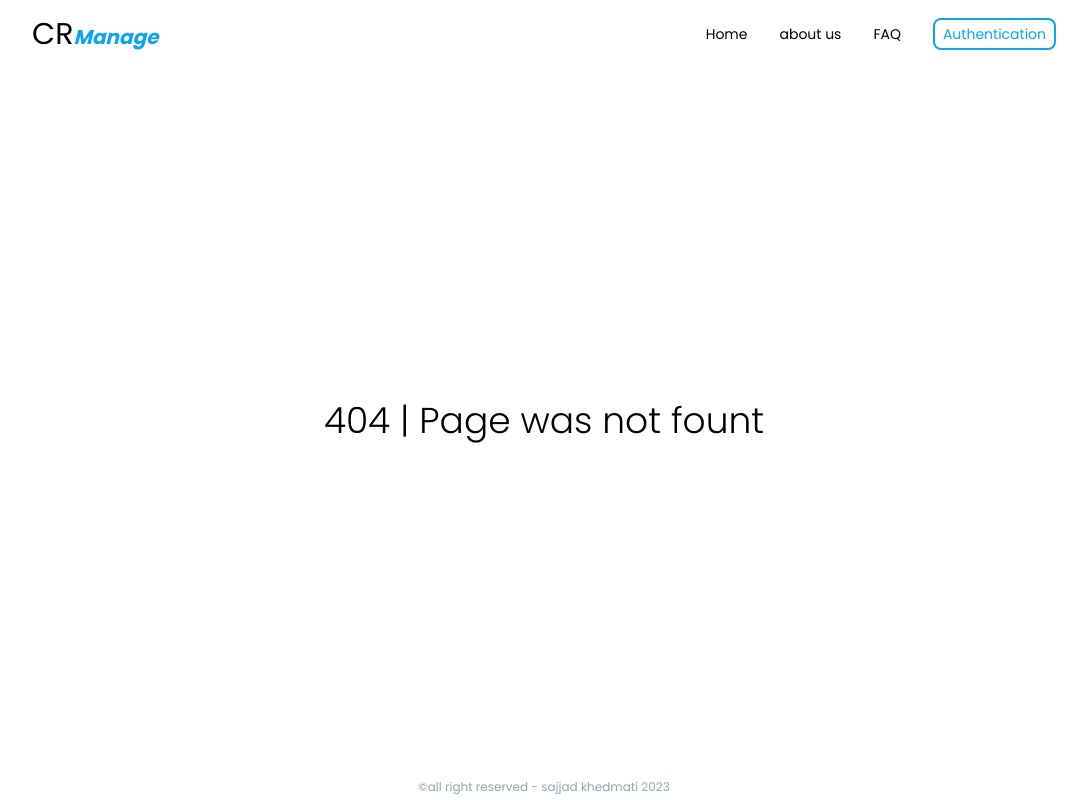
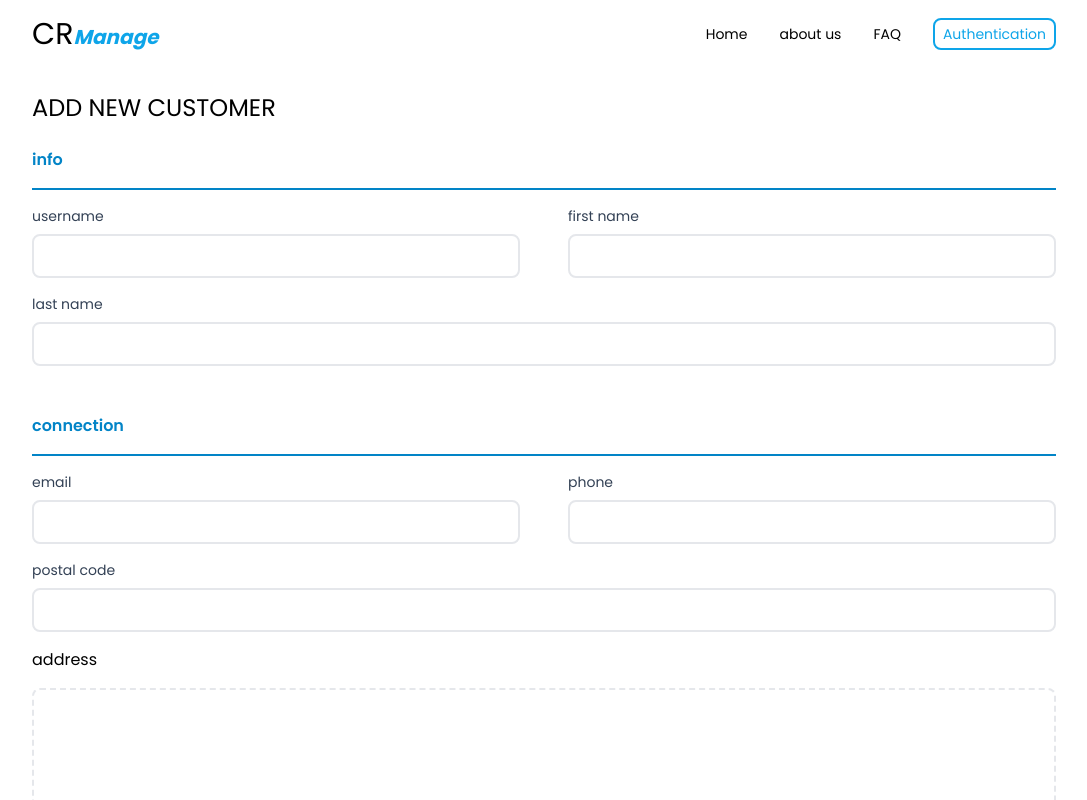
Before and after one commit to sajjad-khedmati/simpleCRM, a Next.js app: page /customer in a window 1280 px wide. Before the commit this address had no page. Shown: the whole page, without its empty margins (96-1183 px from the left). Built offline with nearby package versions, Linux system fonts and the light colour scheme.

Commit message:
added new customer page

```diff
--- /dev/null
+++ b/components/elements/InputField.jsx
@@ -0,0 +1,18 @@
+export default function InputField({ label, name, type, value, onChange }) {
+	return (
+		<div className="flex flex-col gap-2 grow">
+			<label className="text-sm text-slate-700" htmlFor={name}>
+				{label}
+			</label>
+			<input
+				className="px-4 py-2 rounded-lg border-2 outline-none focus-within:border-sky-300 transition-all
+                duration-300"
+				id={name}
+				type={type}
+				value={value}
+				onChange={onChange}
+				name={name}
+			/>
+		</div>
+	);
+}
--- /dev/null
+++ b/components/modules/AddNewForm.js
@@ -0,0 +1,100 @@
+import { useState } from "react";
+import InputField from "../elements/InputField";
+
+export default function AddNewForm() {
+	const [customerData, setCustomerData] = useState({
+		first_name: "",
+		last_name: "",
+		user_name: "",
+		email: "",
+		phone: "",
+		address: "",
+		postal_code: "",
+	});
+
+	const handleChange = (e) => {
+		setCustomerData((prev) => {
+			return { ...prev, [e.target.name]: e.target.value };
+		});
+	};
+
+	return (
+		<form
+			className="flex flex-col gap-4 mt-6"
+			onSubmit={(e) => e.preventDefault()}
+		>
+			<p className="text-sky-600 font-semibold">info</p>
+			<hr className="border border-sky-600" />
+			<div className="flex items-center flex-wrap gap-x-12 gap-y-4">
+				<InputField
+					type="text"
+					label="username"
+					name="user_name"
+					value={customerData.user_name}
+					onChange={handleChange}
+				/>
+				<InputField
+					type="text"
+					label="first name"
+					name="first_name"
+					value={customerData.first_name}
+					onChange={handleChange}
+				/>
+				<InputField
+					type="text"
+					label="last name"
+					name="last_name"
+					value={customerData.last_name}
+					onChange={handleChange}
+				/>
+			</div>
+
+			<p className="md:mt-8 text-sky-600 font-semibold">connection</p>
+			<hr className="border border-sky-600" />
+
+			<div className="flex items-center flex-wrap gap-x-12 gap-y-4">
+				<InputField
+					type="text"
+					label="email"
+					name="email"
+					value={customerData.email}
+					onChange={handleChange}
+				/>
+				<InputField
+					type="text"
+					label="phone"
+					name="phone"
+					value={customerData.phone}
+					onChange={handleChange}
+				/>
+				<InputField
+					type="text"
+					label="postal code"
+					name="postal_code"
+					value={customerData.postal_code}
+					onChange={handleChange}
+				/>
+			</div>
+
+			<div className="flex flex-col gap-4">
+				<label htmlFor="address">address</label>
+				<textarea
+					value={customerData.address}
+					onChange={handleChange}
+					className="border-dashed  border-2 rounded-lg px-4 py-2 outline-none focus-within:border-sky-300"
+					name="address"
+					id="address"
+					cols="20"
+					rows="5"
+				></textarea>
+			</div>
+
+			<button
+				className="bg-sky-600 px-4 py-2 rounded-lg text-white hover:bg-sky-700 transition-all
+            duration-300"
+			>
+				Create New Customer
+			</button>
+		</form>
+	);
+}
--- /dev/null
+++ b/components/templates/NewCustomer.jsx
@@ -0,0 +1,10 @@
+import AddNewForm from "../modules/AddNewForm";
+
+export default function NewCustomer() {
+	return (
+		<>
+			<h2 className="text-2xl uppercase">add new customer</h2>
+			<AddNewForm />
+		</>
+	);
+}
--- /dev/null
+++ b/pages/customer/index.js
@@ -0,0 +1,9 @@
+import NewCustomer from "@/components/templates/NewCustomer";
+
+export default function Index(props) {
+	return (
+		<section className="container mt-6">
+			<NewCustomer />
+		</section>
+	);
+}
--- a/pages/main/index.js
+++ b/pages/main/index.js
@@ -1,7 +1,11 @@
+import Link from "next/link";
+
 export default function Index() {
 	return (
 		<section className="container">
-			<h2>Main Page</h2>
+			<Link href="/customer" className="">
+				Add New Customer
+			</Link>
 		</section>
 	);
 }
```
